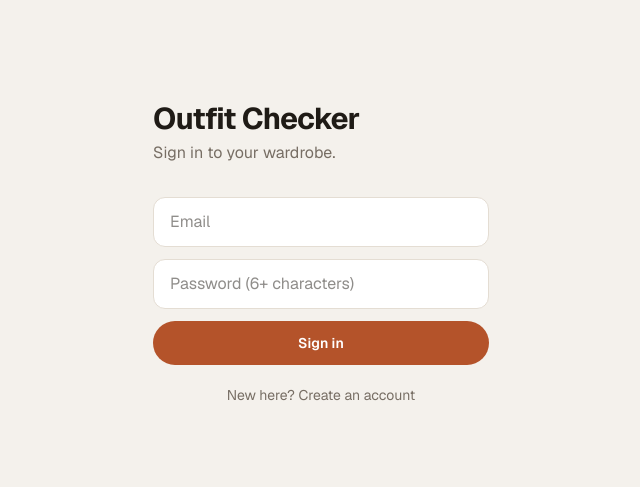
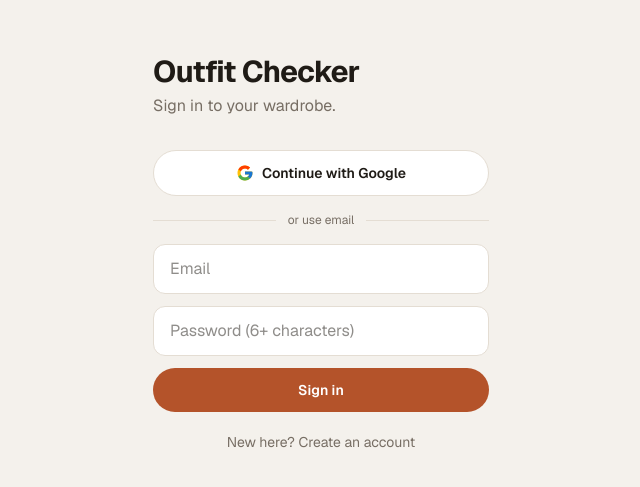
Before and after one commit to olejri/outfit-checker, a Next.js app: page /login in a window 1280 px wide. Shown: the part 143-630 px from the top of the page, without its empty margins (319-959 px from the left). Built offline with nearby package versions, Linux system fonts and the light colour scheme; no server answers.

Commit message:
Add Google sign-in

```diff
--- a/src/app/login/LoginForm.tsx
+++ b/src/app/login/LoginForm.tsx
@@ -15,6 +15,20 @@ export function LoginForm() {
   const [message, setMessage] = useState<string | null>(
     params.get("error") ? "That link has expired or was already used. Please sign in." : null,
   );
+
+  async function signInWithGoogle() {
+    setBusy(true);
+    setMessage(null);
+    const { error } = await createClient().auth.signInWithOAuth({
+      provider: "google",
+      options: { redirectTo: `${location.origin}/auth/callback?next=${encodeURIComponent(next)}` },
+    });
+    // On success the browser is already on its way to Google.
+    if (error) {
+      setMessage(error.message);
+      setBusy(false);
+    }
+  }
 
   async function submit(e: React.FormEvent) {
     e.preventDefault();
@@ -50,6 +64,15 @@ export function LoginForm() {
 
   return (
     <form onSubmit={submit} className="space-y-3">
+      <button type="button" className="btn-ghost w-full" onClick={signInWithGoogle} disabled={busy}>
+        <GoogleLogo />
+        Continue with Google
+      </button>
+      <div className="flex items-center gap-3 py-1 text-xs text-muted">
+        <span className="h-px flex-1 bg-line" />
+        or use email
+        <span className="h-px flex-1 bg-line" />
+      </div>
       <input
         className="input"
         type="email"
@@ -83,3 +106,14 @@ export function LoginForm() {
     </form>
   );
 }
+
+function GoogleLogo() {
+  return (
+    <svg width="18" height="18" viewBox="0 0 48 48" aria-hidden="true">
+      <path fill="#FFC107" d="M43.6 20.5H42V20H24v8h11.3C33.7 32.7 29.2 36 24 36c-6.6 0-12-5.4-12-12s5.4-12 12-12c3.1 0 5.8 1.2 7.9 3.1l5.7-5.7C34 6.1 29.3 4 24 4 12.9 4 4 12.9 4 24s8.9 20 20 20 20-8.9 20-20c0-1.3-.1-2.4-.4-3.5z" />
+      <path fill="#FF3D00" d="m6.3 14.7 6.6 4.8C14.7 15.1 19 12 24 12c3.1 0 5.8 1.2 7.9 3.1l5.7-5.7C34 6.1 29.3 4 24 4 16.3 4 9.7 8.3 6.3 14.7z" />
+      <path fill="#4CAF50" d="M24 44c5.2 0 9.9-2 13.4-5.2l-6.2-5.2C29.2 35.1 26.7 36 24 36c-5.2 0-9.6-3.3-11.3-8l-6.5 5C9.5 39.6 16.2 44 24 44z" />
+      <path fill="#1976D2" d="M43.6 20.5H42V20H24v8h11.3c-.8 2.2-2.2 4.2-4.1 5.6l6.2 5.2C37 39.2 44 34 44 24c0-1.3-.1-2.4-.4-3.5z" />
+    </svg>
+  );
+}
```
Also changed, not shown: 1 other file (tests, documents, lock files or other folders).
